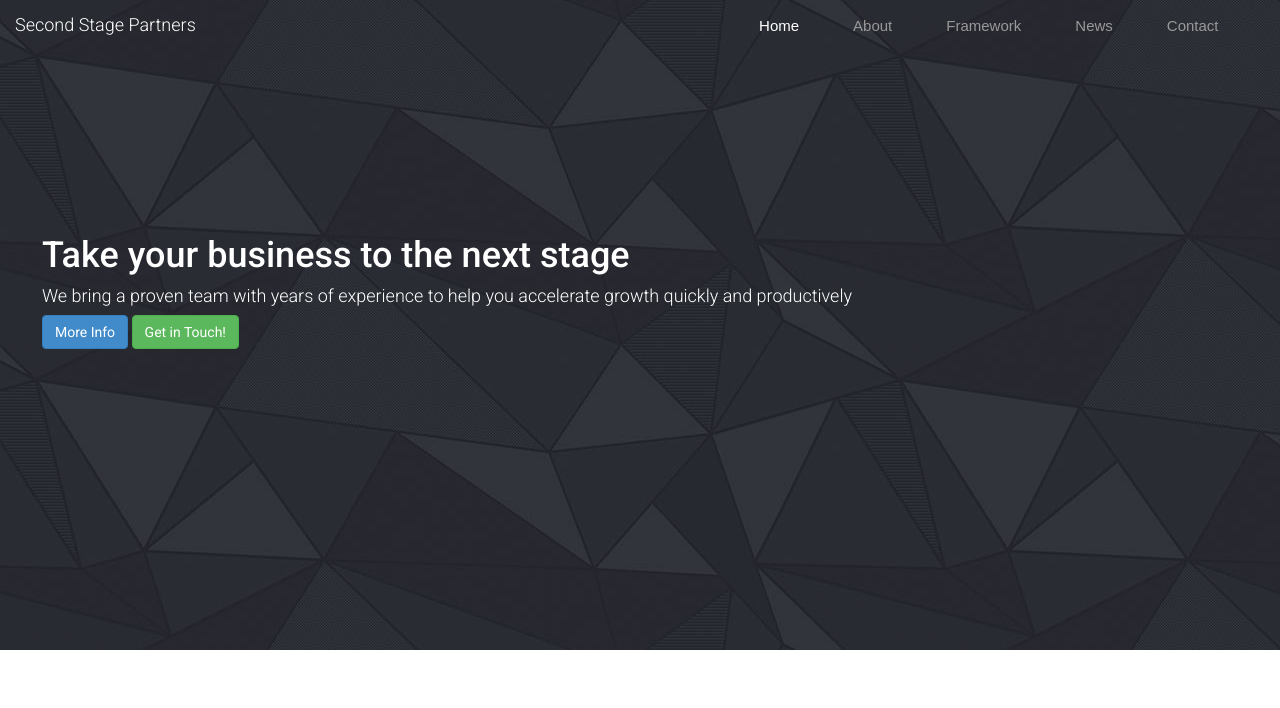
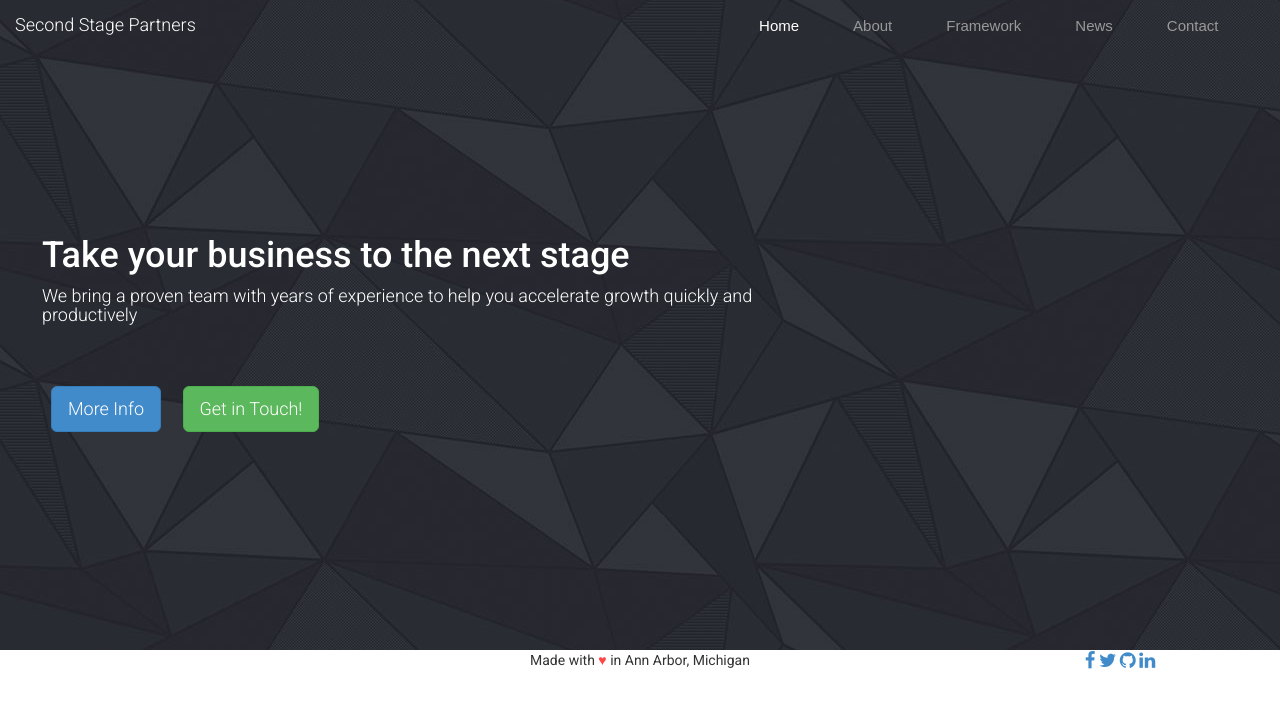
Before and after one commit to dannyfreed/secondstagepartners, a Jekyll site: the page built from index.html, in a window 1280 px wide. Shown: the top 708 px of the page. Built offline with Jekyll 4.4.1, drawn with Linux system fonts in a browser that asks for light colours; nearby versions of some CDN libraries; Markdown is read by kramdown in place of the engine named in the settings.

Commit message:
added footer

```diff
--- a/_layouts/default-standard.html
+++ b/_layouts/default-standard.html
@@ -12,7 +12,8 @@
 
         <!-- Custom CSS -->
         <link rel="stylesheet" href="/css/main.css">
-
+        <!--custom fonts-->
+        <link href="//netdna.bootstrapcdn.com/font-awesome/4.0.3/css/font-awesome.css" rel="stylesheet">
         <link href='http://fonts.googleapis.com/css?family=Roboto:400,900italic,900,700italic,500italic,700,500,400italic,300italic,300,100italic' rel='stylesheet' type='text/css'>
     </head>
     <body>
@@ -38,6 +39,21 @@
           {{ content }}
 
 
+      <footer>
 
+        <div class="col-xs-12 col-sm-3 col-md-3 col-lg-3">
+        </div>
+
+        <div class="col-xs-12 col-sm-6 col-md-6 col-lg-6">
+          <p class="madewithlove tk-proxima-nova">Made with <span style="color:rgb(255, 69, 69)">♥</span> in Ann Arbor, Michigan</p>
+        </div>
+        <div class="col-xs-12 col-sm-3 col-md-3 col-lg-3">
+          <a id="fb-small" target="_blank" class="social-link" href="http://www.facebook.com/freed.danny"><i class="fa fa-facebook fa-lg"></i></a>
+          <a id="twit-small" target="_blank" class="social-link" href="http://www.twitter.com/dannyfreed"><i class="fa fa-twitter fa-lg"></i></a>
+          <a id="github-small" target="_blank" class="social-link" href="https://github.com/dannyfreed"><i class="fa fa-github fa-lg"></i></a>
+          <a id="linkedin-small" target="_blank" class="social-link" href="http://www.linkedin.com/pub/danny-freed/58/6b2/2b9"><i class="fa fa-linkedin fa-lg"></i></a>
+        </div>
+
+      </footer>
     </body>
 </html>
--- a/_layouts/default.html
+++ b/_layouts/default.html
@@ -14,7 +14,8 @@
         <!-- Custom CSS -->
         <link rel="stylesheet" href="/css/main.css">
         <link rel="stylesheet" href="/css/jekyll.css">
-
+        <!--custom fonts-->
+        <link href="//netdna.bootstrapcdn.com/font-awesome/4.0.3/css/font-awesome.css" rel="stylesheet">
         <link href='http://fonts.googleapis.com/css?family=Roboto:400,900italic,900,700italic,500italic,700,500,400italic,300italic,300,100italic' rel='stylesheet' type='text/css'>
 
     </head>
--- a/css/main.css
+++ b/css/main.css
@@ -170,6 +170,18 @@ font-size: 15px
 }
 /*END HEADER*/
 
+/*global*/
+.btn{
+  font-weight:300;
+}
+footer{
+  zoom:1;
+  overflow:hidden;
+  height:100px;
+  text-align:center;
+}
+/*end global*/
+
 /*Index.html*/
 section{
   zoom:1;
@@ -190,4 +202,11 @@ section{
 }
 .top > h4{
   font-weight:300;
+  max-width: 65%;
 }
+.action-buttons{
+  padding-top:3em;
+}
+.action-buttons > button{
+  margin:.5em;
+}
--- a/index.html
+++ b/index.html
@@ -7,7 +7,7 @@ title: Second Stage Partners
 	<h1>Take your business to the next stage</h1>
 	<h4>We bring a proven team with years of experience to help you accelerate growth quickly and productively</h4>
 	<div class="action-buttons">
-		<button type="button" class="btn btn-primary">More Info</button>
-		<button type="button" class="btn btn-success">Get in Touch!</button>
+		<button type="button" class="btn btn-lg btn-primary">More Info</button>
+		<button type="button" class="btn btn-lg btn-success">Get in Touch!</button>
 	</div>
 </section>
```
